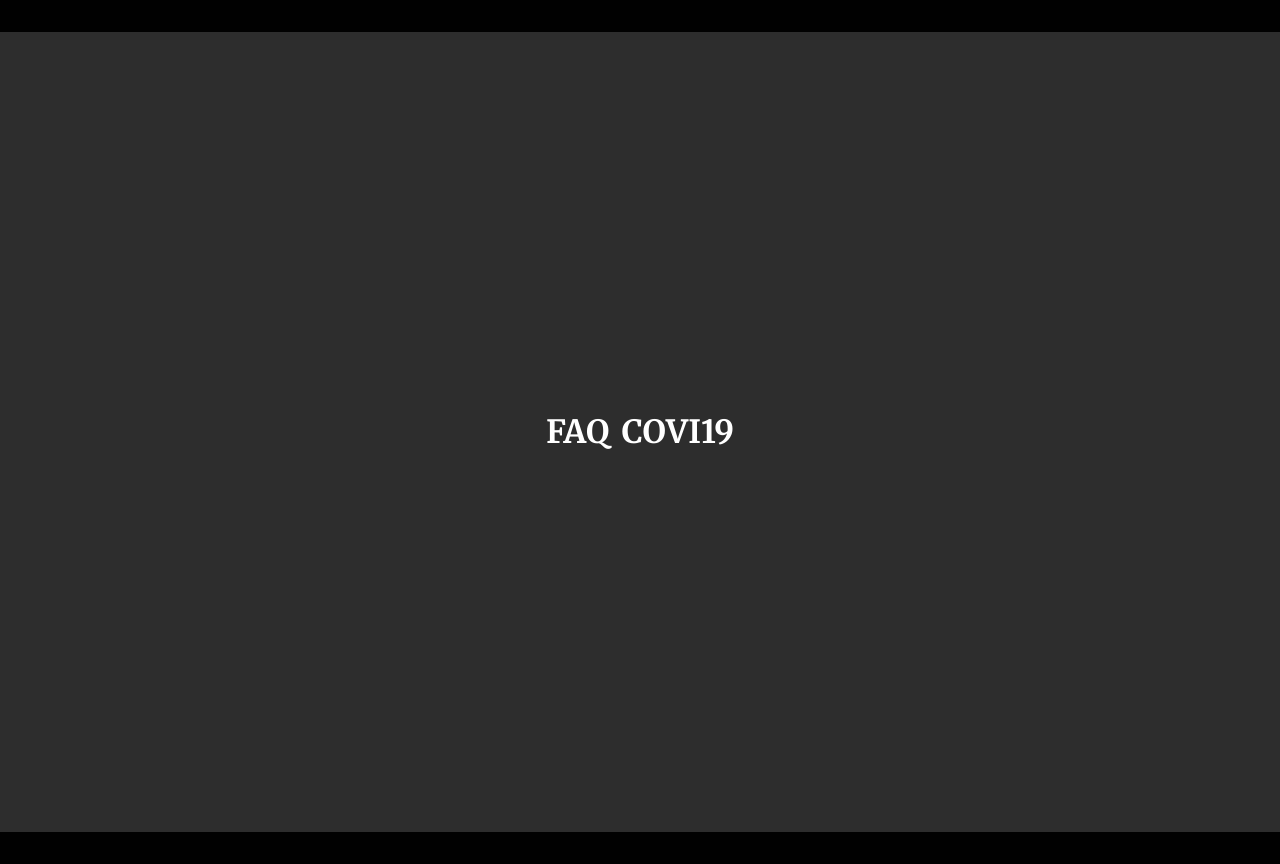
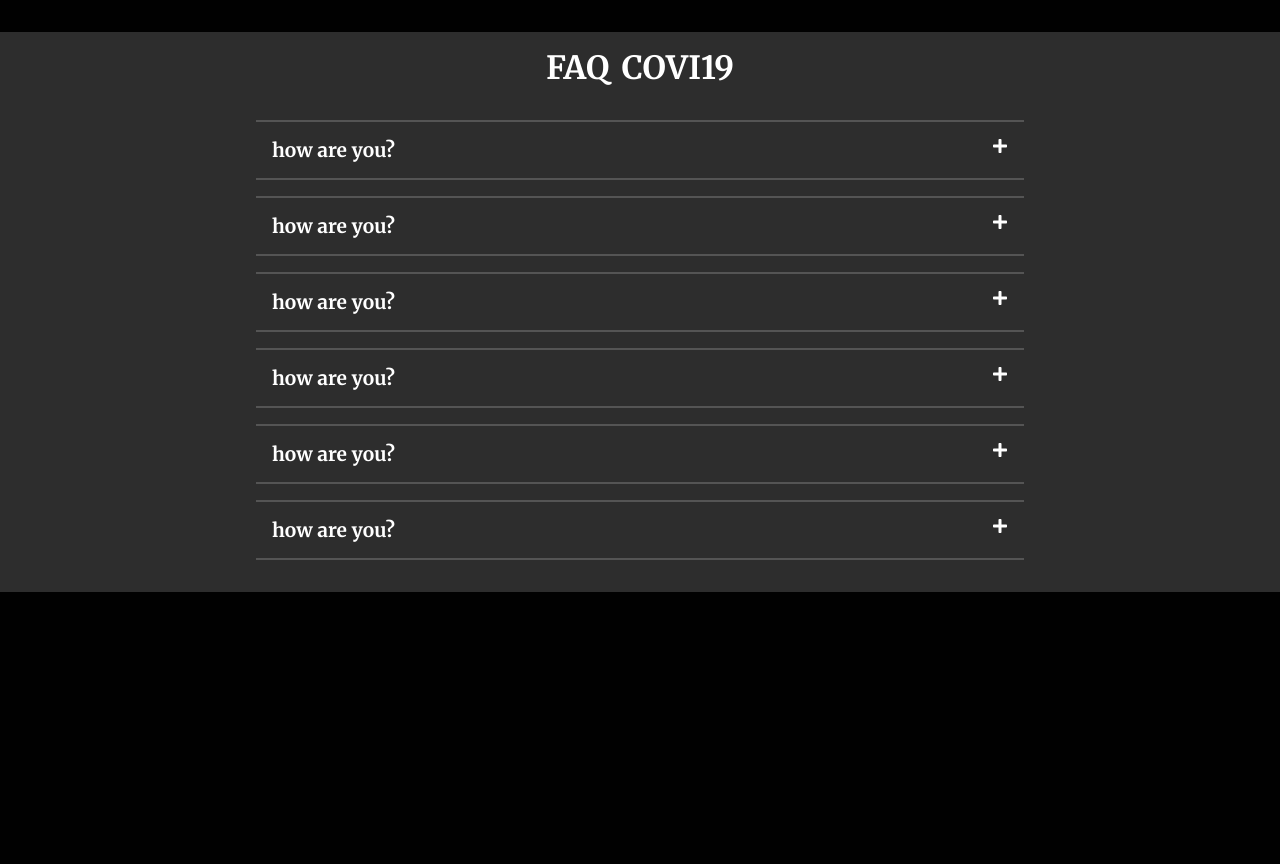
Before and after one commit to samueldlacruz/FAQ-covid-19-pwa, a React (Create React App) app: page / in a window 1280 px wide. After the commit the page ends 800 px from the top, so only its background shows below. Built offline with nearby package versions, Linux system fonts and the light colour scheme.

Commit message:
feat(Add): create Question component

```diff
--- a/src/components/HeaderApp/index.tsx
+++ b/src/components/HeaderApp/index.tsx
@@ -5,6 +5,7 @@ const Header = styled.header`
   font-size: clamp(1rem, 10vw, 2rem);
   text-transform: uppercase;
   font-weight: 700;
+  margin-bottom: 2rem;
   color: #fff;
   text-align: center;
   word-spacing: 5px;
--- /dev/null
+++ b/src/components/Question/QuestionElements.tsx
@@ -0,0 +1,51 @@
+import styled from 'styled-components';
+import { FaPlus, FaTimes } from 'react-icons/fa';
+
+type QuestionAnswerP = {
+    isOpen: boolean;
+}
+
+export const QuestionContainer = styled.div`
+  width: 60vw;
+`
+
+export const QuestionStatement = styled.button`
+ border: 2px solid #545454;
+ font-size: clamp(1rem, 1.5vw, 2rem);
+ color: #fff;
+ width: 100%;
+ border-left: none;
+ border-right: none;
+ outline: none;
+ display: flex;
+ justify-content: space-between;
+
+ background: transparent;
+ padding: 1rem;
+ margin-bottom: 1rem;
+ text-align: left;
+ font-weight: bold;
+`
+
+export const QuestionAnswer = styled.p<QuestionAnswerP>`
+ padding: .75rem;
+ color: #BBBBBB;
+ word-spacing: 2px;
+ line-height: 1.75rem;
+ display: ${({isOpen }) => (isOpen ? "block" : "none")};
+`
+
+export const SpanIcon = styled(FaPlus)`
+ color: #fff;
+`
+
+export const CloseIcon = styled(FaTimes)`
+ color: #fff;
+`
+
+export const Icon = styled.div`
+ background: transparent;
+ font-size: 1rem;
+ cursor: pointer;
+ outline: none;
+`
--- /dev/null
+++ b/src/components/Question/index.tsx
@@ -0,0 +1,35 @@
+import React, { useState } from 'react';
+import {
+    QuestionContainer,
+    QuestionAnswer,
+    QuestionStatement,
+    Icon,
+    SpanIcon,
+    CloseIcon
+} from './QuestionElements';
+
+const Question = () => {
+ const [isOpen, setIsOpen] = useState<boolean>(false);
+
+ const toggle = () => {
+     setIsOpen(!isOpen)
+ }
+
+ const icon = isOpen ? <CloseIcon /> : <SpanIcon />;
+
+    return (
+        <QuestionContainer>
+            <QuestionStatement>
+                how are you?
+                <Icon onClick={toggle}>{icon}</Icon>
+            </QuestionStatement>
+            <QuestionAnswer isOpen={isOpen}>
+                Lorem ipsum dolor sit amet consectetur adipisicing elit.
+                Quae accusantium illo praesentium consectetur aspern
+                repellat voluptatem, sit voluptates placeat!
+            </QuestionAnswer>
+        </QuestionContainer>
+    )
+}
+
+export default Question
--- a/src/components/WrapperApp/index.tsx
+++ b/src/components/WrapperApp/index.tsx
@@ -1,6 +1,7 @@
 import React from 'react'
 import styled from 'styled-components'
 import HeaderApp from '../HeaderApp'
+import Question from '../Question'
 
 const Warpper = styled.div`
  background: #2D2D2D;
@@ -8,14 +9,20 @@ const Warpper = styled.div`
  flex-direction: column;
  justify-content: center;
  align-items: center;
- height: 100vh;
  margin: 2rem 0;
+ padding: 1rem;
 `
 
 const WarpperApp = () => {
     return (
         <Warpper>
             <HeaderApp />
+            <Question />
+            <Question />
+            <Question />
+            <Question />
+            <Question />
+            <Question />
         </Warpper>
     )
 };
```
